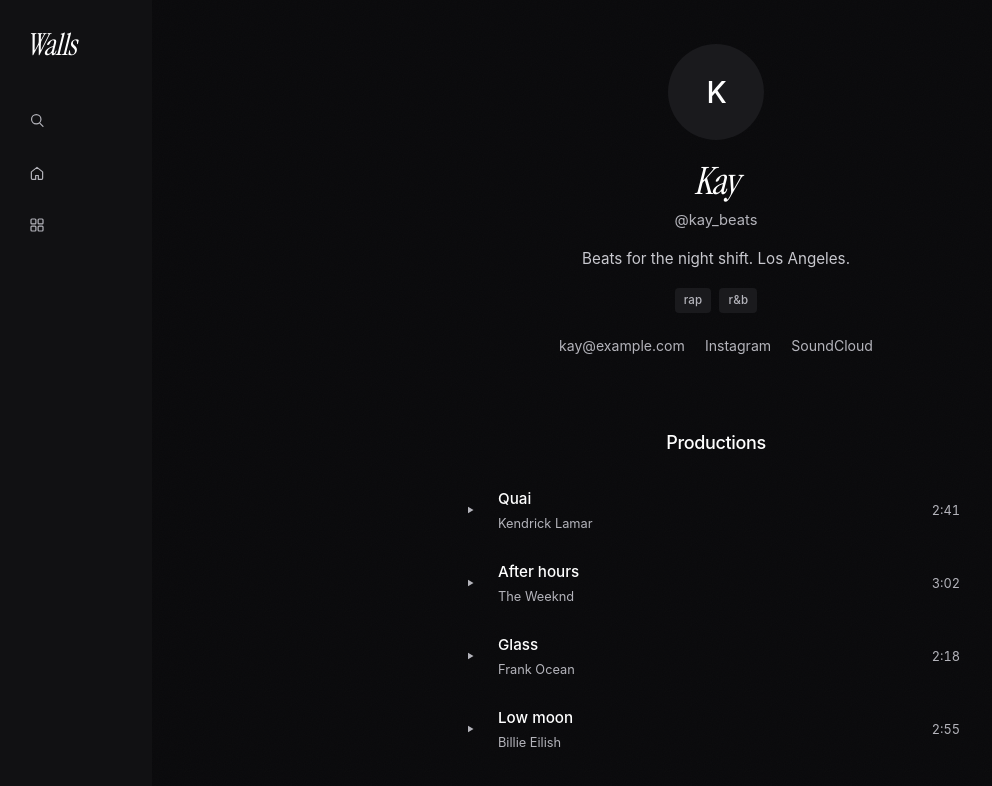
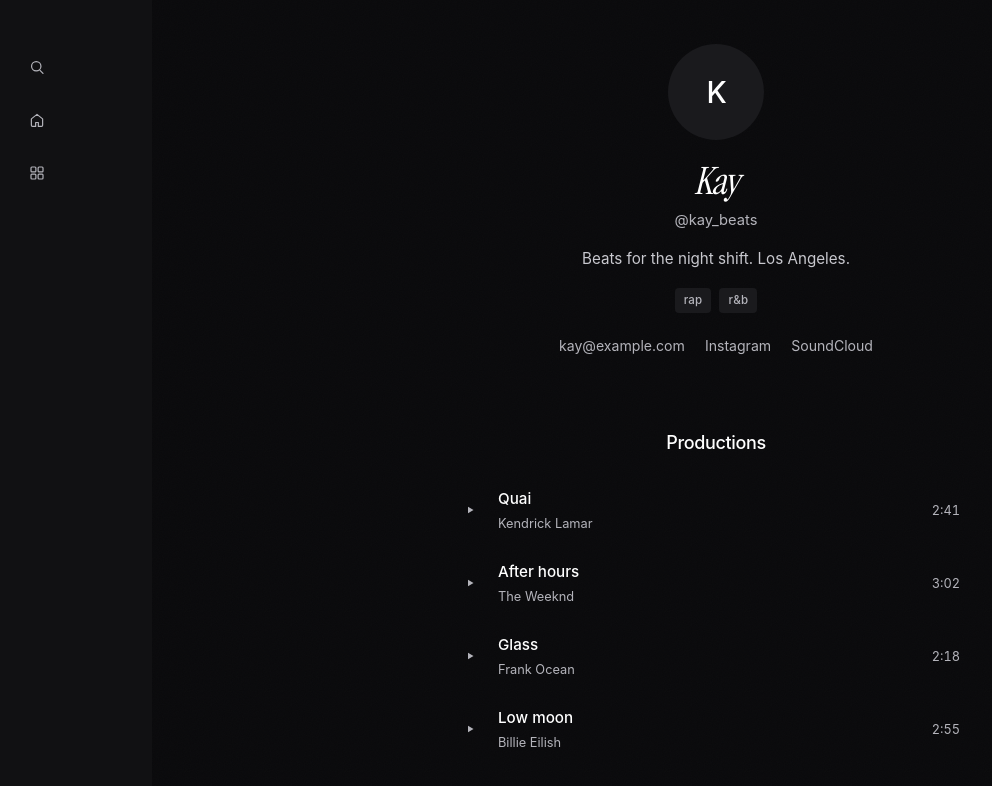
Before and after one commit to lattewei/walls, a Next.js app in the folder apps/web/: page /users/kay_beats in a window 1280 px wide. Shown: the top 786 px of the page, without its empty margins (0-992 px from the left). Built offline with nearby package versions, Linux system fonts and the light colour scheme.

Commit message:
style(web): hide the Walls wordmark when the rail folds

```diff
--- a/apps/web/src/app/globals.css
+++ b/apps/web/src/app/globals.css
@@ -203,6 +203,18 @@ body:has(.landing-root) {
 .studio.is-folded .studio__label {
   max-width: 0;
   opacity: 0;
+}
+
+.studio.is-folded .studio__word {
+  height: 0;
+  opacity: 0;
+  overflow: hidden;
+  padding: 0;
+  pointer-events: none;
+}
+
+.studio.is-folded .studio__side {
+  gap: 18px;
 }
 
 .studio__item.is-on {
```
